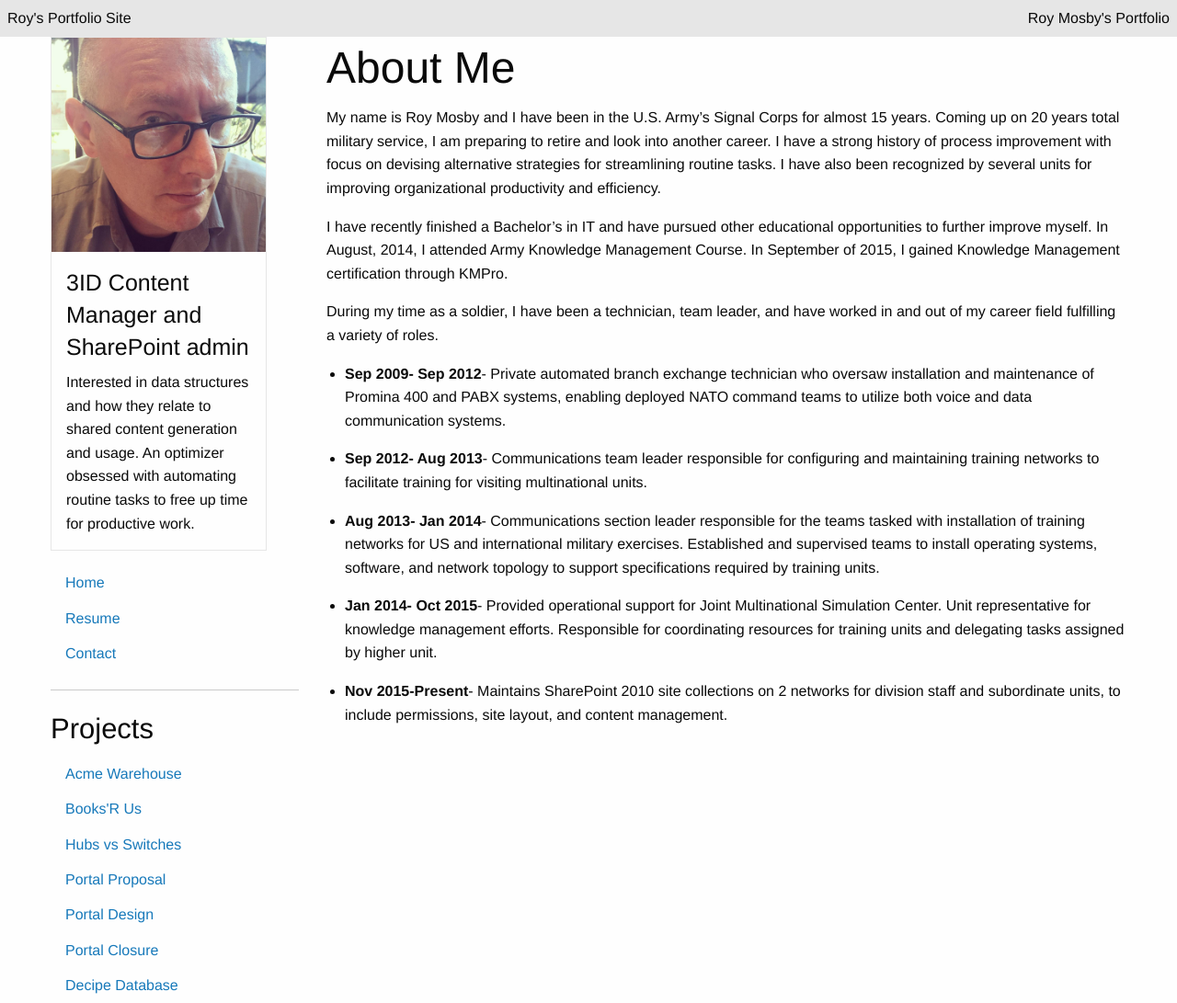
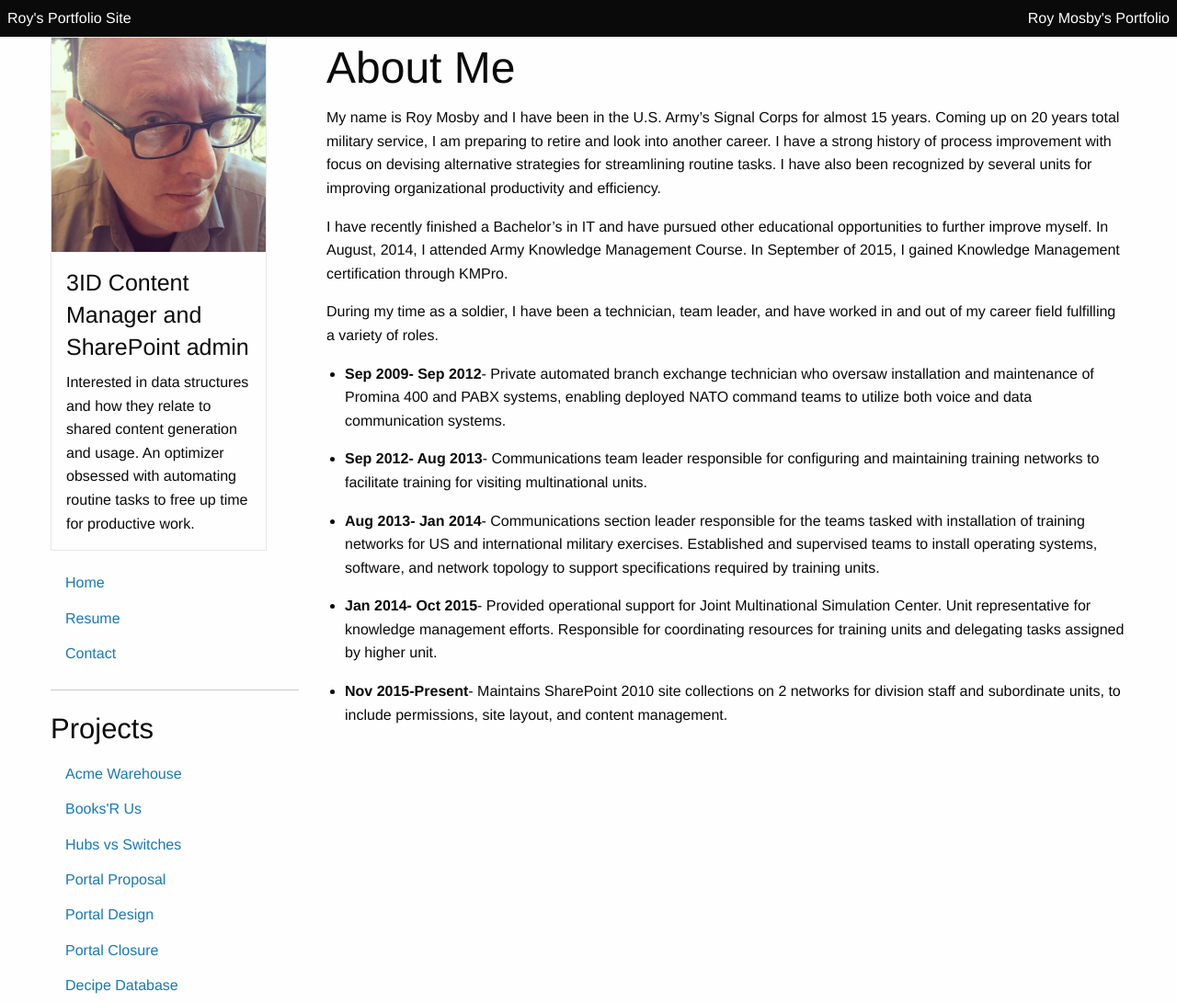
Before and after one commit to royemosby/roymosby.me, a Jekyll site: the page built from index.md, in a window 1280 px wide. Shown: the whole page at 92% size. Built offline with Jekyll 4.4.1, drawn with Linux system fonts in a browser that asks for light colours.

Commit message:
fix sticky topbar collapse
changed .top-bar to .title-bar

```diff
--- a/_includes/header.html
+++ b/_includes/header.html
@@ -1,10 +1,6 @@
-<nav class="top-bar">
-  <div class="top-bar-left">
-    <span>Roy's Portfolio Site</span>
+<div data-sticky-container>
+  <div class="title-bar" data-sticky data-options="marginTop:0" style="width:100%" >
+    <div class="title-bar-left show-for-medium"><span>Roy's Portfolio Site</span></div>
+    <div class="title-bar-right"><span>{{ page.title }}</span></div>
   </div>
-  <div class="top-bar-right show-for-medium">
-    <span>{{ page.title }}</span>
-  </div>
-</nav>
 </div>
-</div>
```
